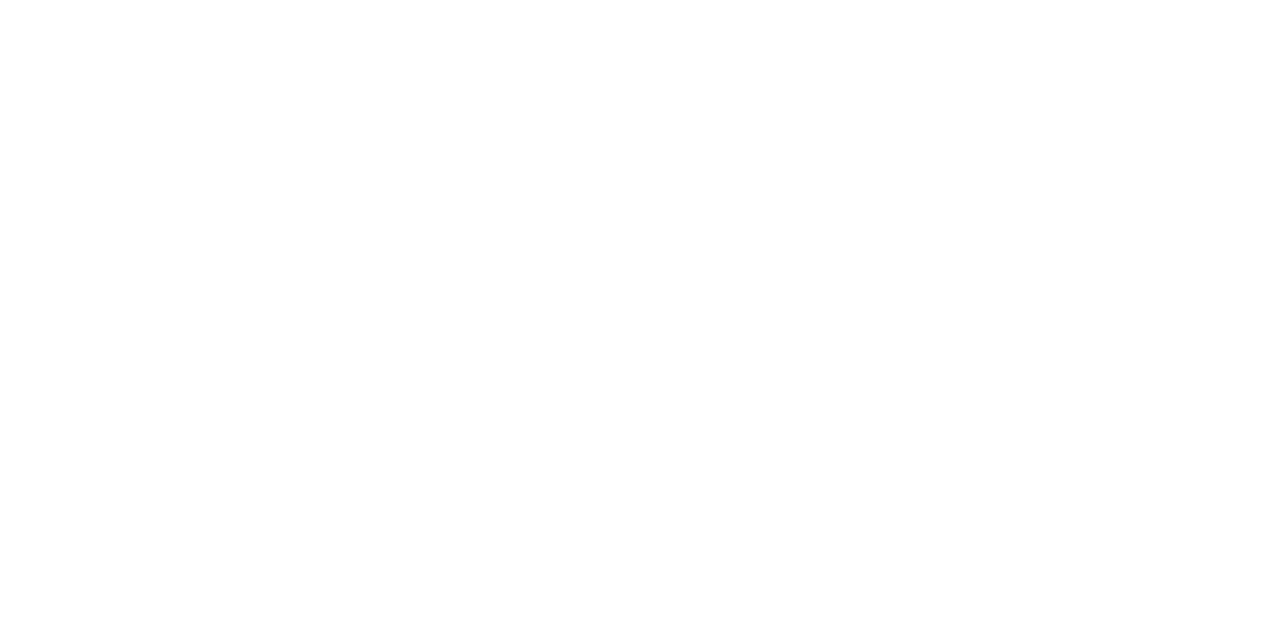
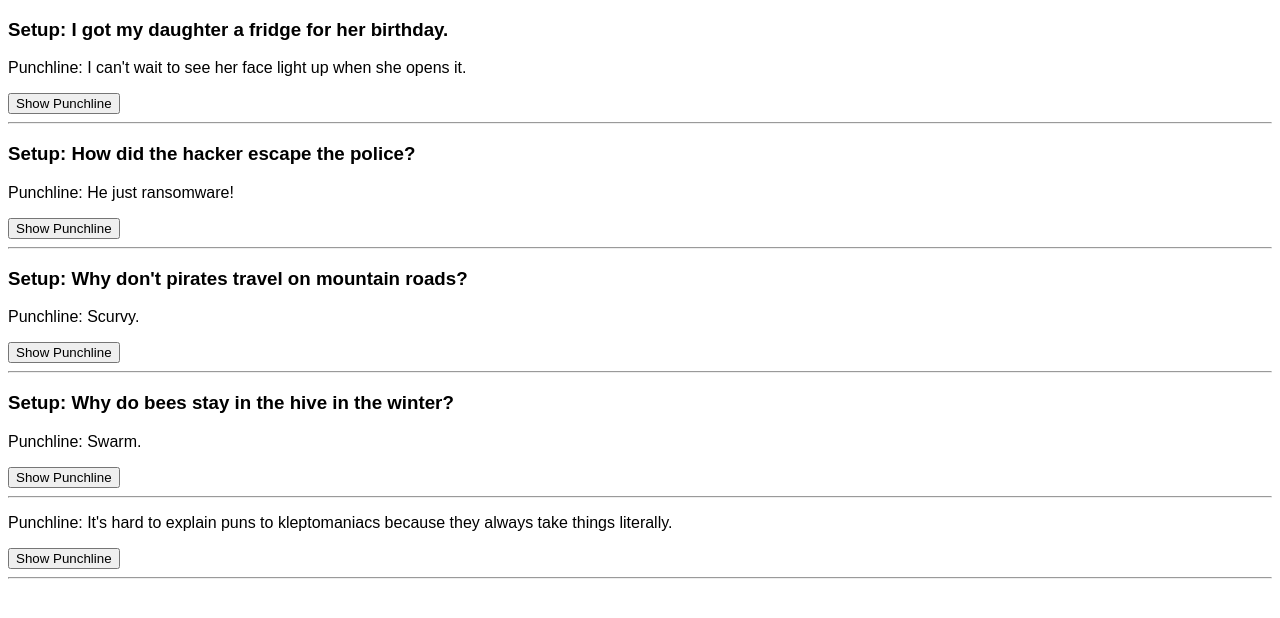
Before and after one commit to gello1199/freecodecamp-React-props-practice-jokes, a React (Create React App) app: page / in a window 1280 px wide. Shown: the top 618 px of the page. Built offline with nearby package versions, Linux system fonts and the light colour scheme.

Commit message:
Added toggleShow function to toggle boolean value

```diff
--- a/src/App.js
+++ b/src/App.js
@@ -1,38 +1,16 @@
 import React from 'react';
 import Jokes from './components/Jokes';
+import jokesData from './jokesData';
 
 const App = () => {
+  const jokeElements = jokesData.map(joke => {
+    return <Jokes setup={joke.setup} punchline={joke.punchline} />
+  })
     return (
         <div>
-
+           {jokeElements}
         </div>
     );
 }
 
 export default App;
-
-{/* <Jokes
-setup="I got my daughter a fridge for her birthday."
-punchline="I can't wait to see her face light up when she opens it."
-isPun={true}
-
-/>
-<Jokes
-setup="How did the hacker escape the police?"
-punchline="He just ransomware!"
-isPun={true}
-/>
-<Jokes
-setup="Why don't pirates travel on mountain roads?"
-punchline="Scurvy."
-isPun={true}
-/>
-<Jokes
-setup=" Why do bees stay in the hive in the winter?"
-punchline="Swarm."
-isPun={true}
-/>
-<Jokes
-punchline="It's hard to explain puns to kleptomaniacs because they always take things literally."
-isPun={false}
-/> */}
--- a/src/components/Jokes.js
+++ b/src/components/Jokes.js
@@ -1,10 +1,17 @@
-import React from 'react';
+import React, { useState } from 'react';
 
-const Jokes = ({ setup, punchline }) => {
+const Jokes = (props) => {
+    const [isShown, setIsShown] = useState(false)
+
+    function toggleShown() {
+        setIsShown(prevShown => !prevShown)
+    }
+
     return (
         <div>
-            {setup && <h3>Setup: {setup}</h3>}
-            <p>Punchline: {punchline}</p>
+            {props.setup && <h3>Setup: {props.setup}</h3>}
+            <p>Punchline: {props.punchline}</p>
+            <button onClick={toggleShown}>Show Punchline</button>
             <hr />
         </div>
     );
```
